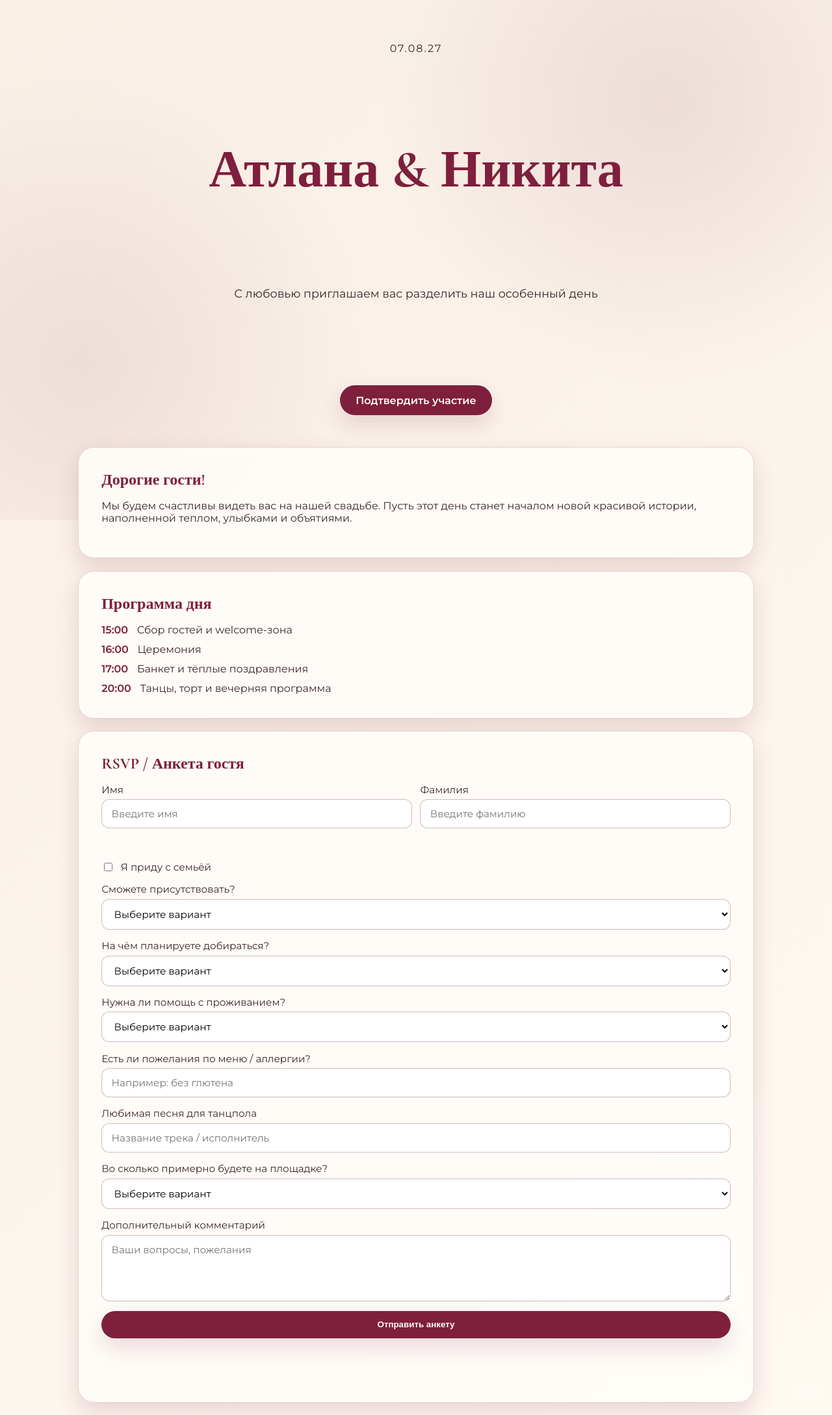
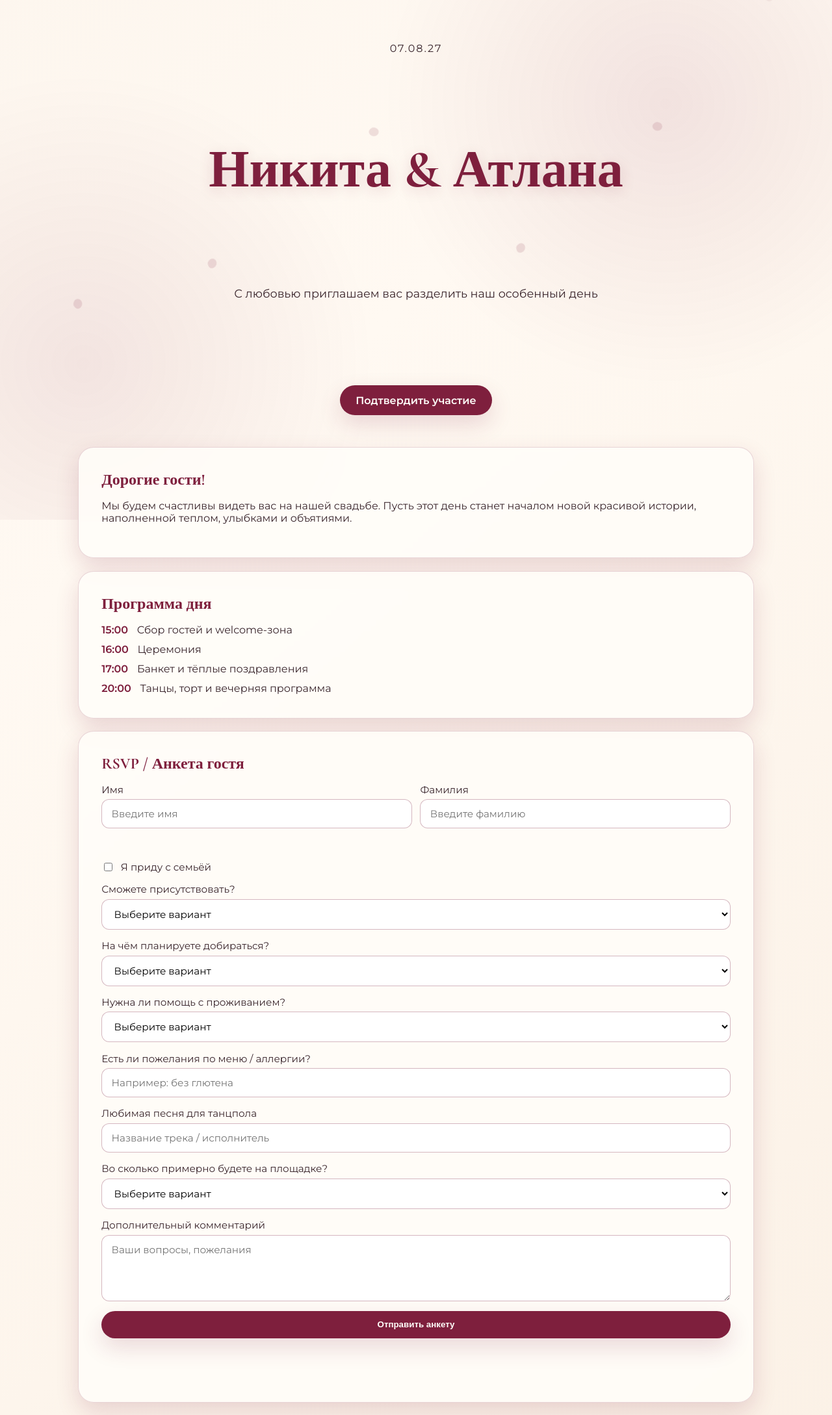
Before and after one commit to Aczd15/sv, a Flask app: page / in a window 1280 px wide. Shown: the whole page at 65% size. Run offline with Flask 3, Linux system fonts and the light colour scheme; parts of the project's set-up code (start-up, migrations or seed data) failed here and were passed over.

Commit message:
Enhance visual animations and swap couple name order

```diff
--- a/static/script.js
+++ b/static/script.js
@@ -132,3 +132,16 @@ const observer = new IntersectionObserver(
 );
 
 revealElements.forEach((el) => observer.observe(el));
+
+
+revealElements.forEach((el, index) => {
+  el.style.transitionDelay = `${index * 120}ms`;
+});
+
+const overlay = document.querySelector(".bg-overlay");
+document.addEventListener("mousemove", (event) => {
+  if (!overlay) return;
+  const x = (event.clientX / window.innerWidth - 0.5) * 10;
+  const y = (event.clientY / window.innerHeight - 0.5) * 10;
+  overlay.style.transform = `translate(${x * 0.25}px, ${y * 0.25}px)`;
+});
--- a/static/styles.css
+++ b/static/styles.css
@@ -14,7 +14,9 @@ body {
   margin: 0;
   font-family: "Montserrat", sans-serif;
   color: var(--text);
-  background: linear-gradient(140deg, #f8efe5, #fff9f2);
+  background: linear-gradient(140deg, #f8efe5, #fff9f2, #f9ede0);
+  background-size: 220% 220%;
+  animation: backgroundShift 14s ease-in-out infinite;
   overflow-x: hidden;
 }
 
@@ -24,8 +26,32 @@ body {
   background: radial-gradient(circle at 80% 20%, rgba(126, 31, 61, 0.1), transparent 36%),
     radial-gradient(circle at 10% 70%, rgba(126, 31, 61, 0.09), transparent 35%);
   pointer-events: none;
+  z-index: -2;
+}
+
+.petals {
+  position: fixed;
+  inset: 0;
+  pointer-events: none;
   z-index: -1;
 }
+
+.petals span {
+  position: absolute;
+  width: 14px;
+  height: 14px;
+  border-radius: 60% 40% 55% 45%;
+  background: rgba(126, 31, 61, 0.18);
+  filter: blur(0.2px);
+  animation: petalFloat linear infinite;
+}
+
+.petals span:nth-child(1) { left: 8%; animation-duration: 16s; animation-delay: 0s; }
+.petals span:nth-child(2) { left: 24%; animation-duration: 20s; animation-delay: -3s; }
+.petals span:nth-child(3) { left: 43%; animation-duration: 18s; animation-delay: -6s; }
+.petals span:nth-child(4) { left: 61%; animation-duration: 17s; animation-delay: -2s; }
+.petals span:nth-child(5) { left: 77%; animation-duration: 22s; animation-delay: -9s; }
+.petals span:nth-child(6) { left: 90%; animation-duration: 19s; animation-delay: -11s; }
 
 main,
 .hero {
@@ -51,6 +77,7 @@ h3 {
 
 h1 {
   font-size: clamp(2.8rem, 7vw, 5rem);
+  text-shadow: 0 5px 22px rgba(126, 31, 61, 0.16);
 }
 
 .subtitle {
@@ -79,6 +106,25 @@ button.primary {
   text-decoration: none;
   padding: 0.85rem 1.5rem;
   box-shadow: var(--shadow);
+  position: relative;
+  overflow: hidden;
+}
+
+.hero-btn::after,
+button.primary::after {
+  content: "";
+  position: absolute;
+  top: 0;
+  left: -120%;
+  width: 70%;
+  height: 100%;
+  background: linear-gradient(90deg, transparent, rgba(255, 255, 255, 0.35), transparent);
+  transition: left 0.55s ease;
+}
+
+.hero-btn:hover::after,
+button.primary:hover::after {
+  left: 145%;
 }
 
 button.secondary {
@@ -100,6 +146,13 @@ button:hover {
   box-shadow: var(--shadow);
   padding: clamp(1.2rem, 3vw, 2.2rem);
   margin-bottom: 1.2rem;
+  transition: transform 0.35s ease, box-shadow 0.35s ease;
+  backdrop-filter: blur(3px);
+}
+
+.card:hover {
+  transform: translateY(-4px) scale(1.01);
+  box-shadow: 0 18px 36px rgba(126, 31, 61, 0.24);
 }
 
 .timeline {
@@ -109,6 +162,13 @@ button:hover {
   display: grid;
   gap: 0.7rem;
 }
+
+.timeline li {
+  transform: translateX(0);
+  transition: transform 0.25s ease;
+}
+
+.timeline li:hover { transform: translateX(6px); }
 
 .timeline span {
   color: var(--bordeaux);
@@ -198,6 +258,24 @@ textarea {
   transform: translate(0, 0);
 }
 
+@keyframes backgroundShift {
+  0%, 100% { background-position: 0% 50%; }
+  50% { background-position: 100% 50%; }
+}
+
+@keyframes petalFloat {
+  0% {
+    transform: translateY(105vh) translateX(0) rotate(0deg);
+    opacity: 0;
+  }
+  15% { opacity: 0.8; }
+  85% { opacity: 0.7; }
+  100% {
+    transform: translateY(-10vh) translateX(26px) rotate(320deg);
+    opacity: 0;
+  }
+}
+
 @media (max-width: 760px) {
   .hero {
     min-height: 72vh;
--- a/templates/index.html
+++ b/templates/index.html
@@ -11,9 +11,12 @@
 </head>
 <body>
     <div class="bg-overlay"></div>
+    <div class="petals" aria-hidden="true">
+        <span></span><span></span><span></span><span></span><span></span><span></span>
+    </div>
     <header class="hero reveal reveal-left">
         <p class="date">07.08.27</p>
-        <h1>Атлана &amp; Никита</h1>
+        <h1>Никита &amp; Атлана</h1>
         <p class="subtitle">С любовью приглашаем вас разделить наш особенный день</p>
         <a class="hero-btn" href="#rsvp">Подтвердить участие</a>
     </header>
```
Also changed, not shown: 1 other file.
